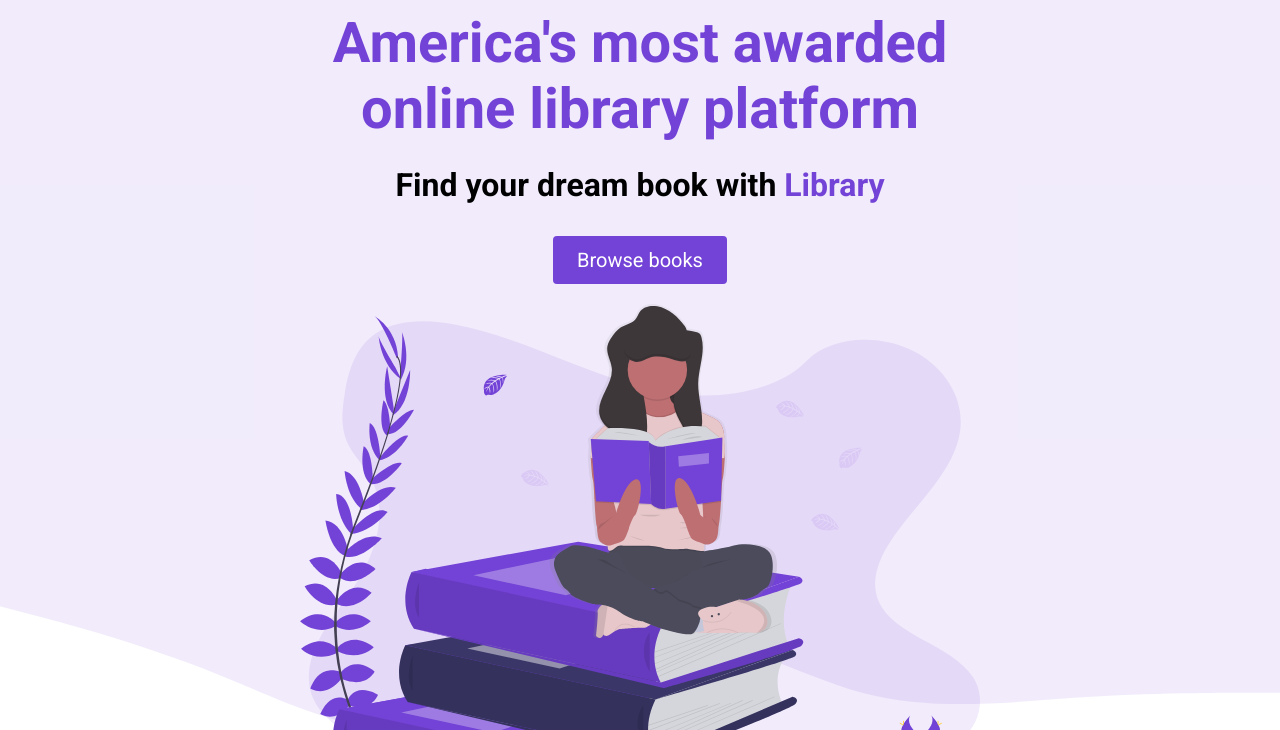
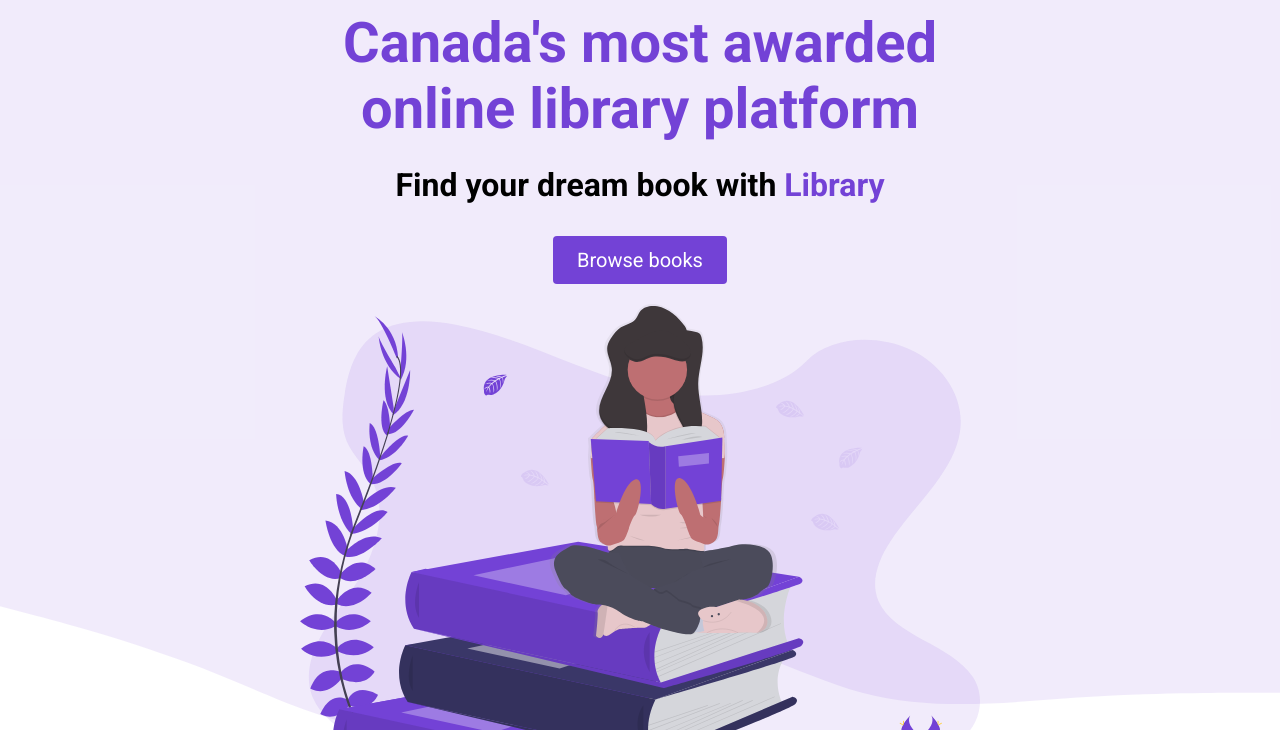
Before and after one commit to mattchn/library, a plain HTML site: page index.html in a window 1280 px wide. Shown: the part 70-800 px from the top of the page. Drawn offline with Linux system fonts and the light colour scheme.

Commit message:
changed america to canada

```diff
--- a/index.html
+++ b/index.html
@@ -45,7 +45,7 @@
     <header>
       <div class="header__container">
         <div class="header__description">
-          <h1>America's most awarded online library platform</h1>
+          <h1>Canada's most awarded online library platform</h1>
           <h2>Find your dream book with <span class="purple">Library</span></h2>
           <a href="./books.html">
             <button class="btn">Browse books</button>
```
